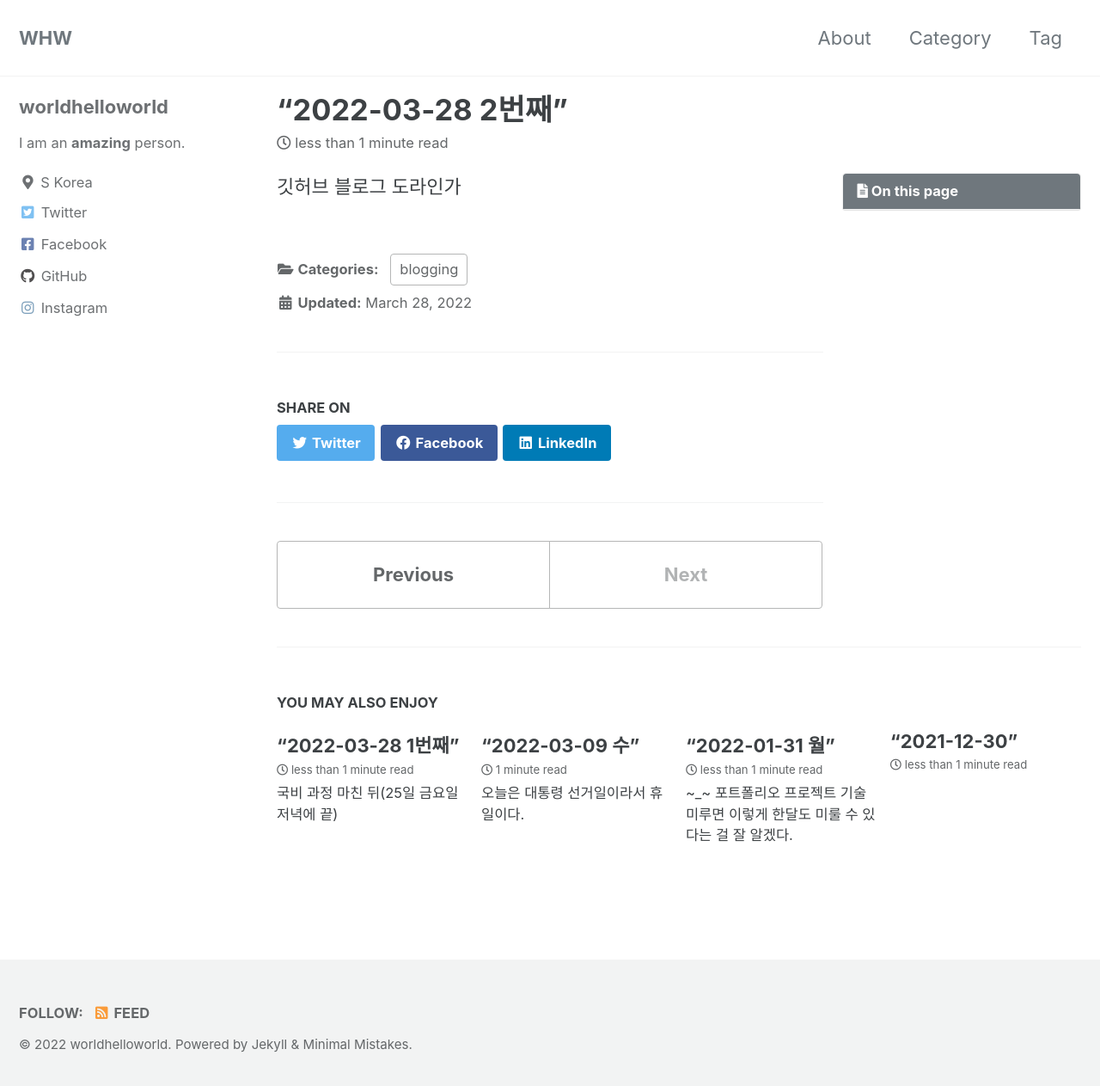
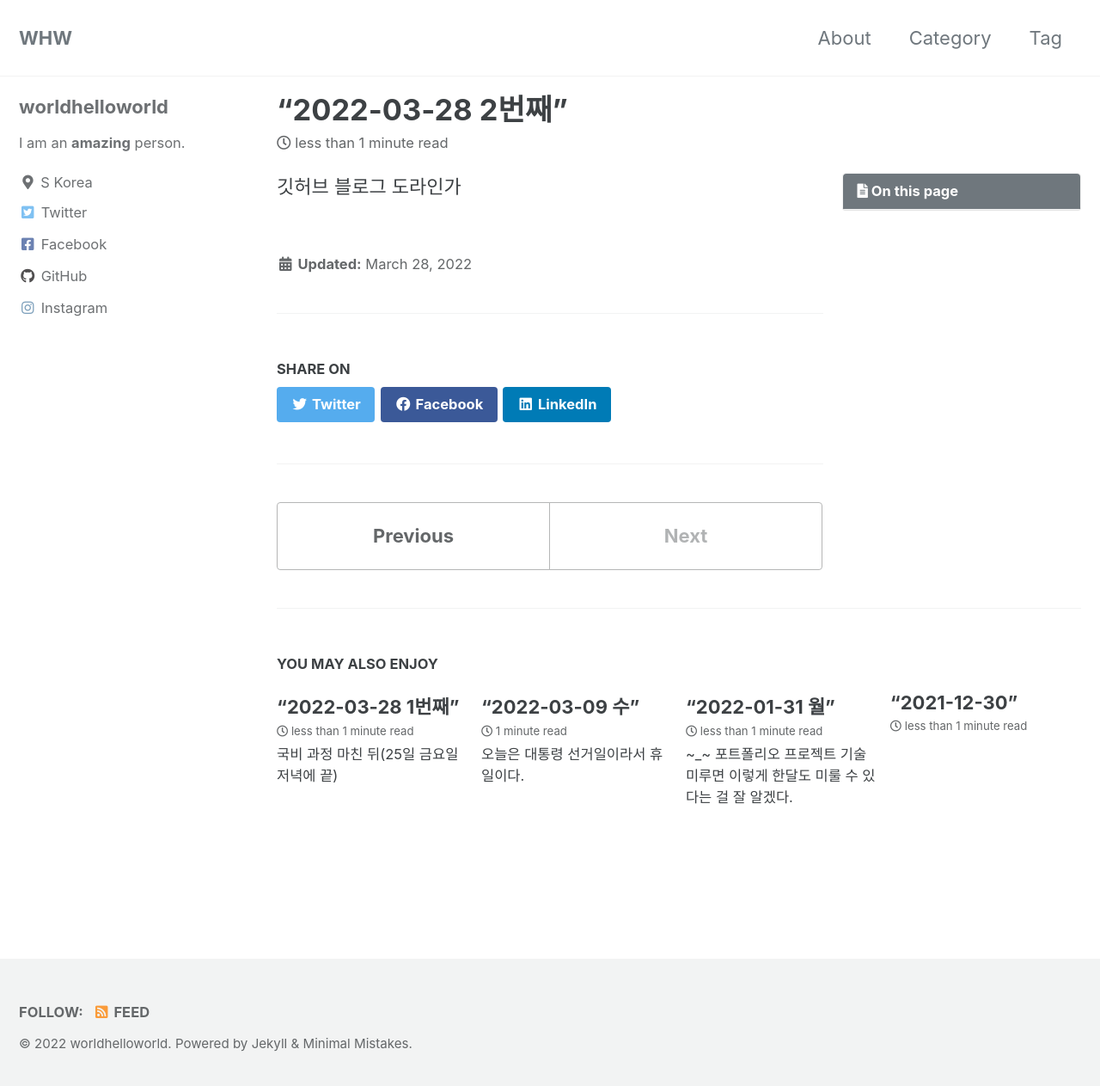
Before and after one commit to worldhelloworld/worldhelloworld.github.io, a Jekyll site: the page built from _posts/2022-03-28-title2.md, in a window 1280 px wide and 1270 px high. Shown: the top 1263 px of the window at 86% size. Built offline with Jekyll 4.4.1, drawn with Linux system fonts in a browser that asks for light colours; cached includes are drawn as plain includes.

Commit message:
20220328 0341

```diff
--- a/_posts/2022-03-28-title2.md
+++ b/_posts/2022-03-28-title2.md
@@ -1,7 +1,5 @@
 ---
 title: “2022-03-28 2번째”
-categories:
-- blogging
 last_modified_at: 2022-03-28T03:15:00+09:00
 toc: true
 ---
```
Also changed, not shown: _posts/2022-03-28-title.md (+0 -2 lines).
